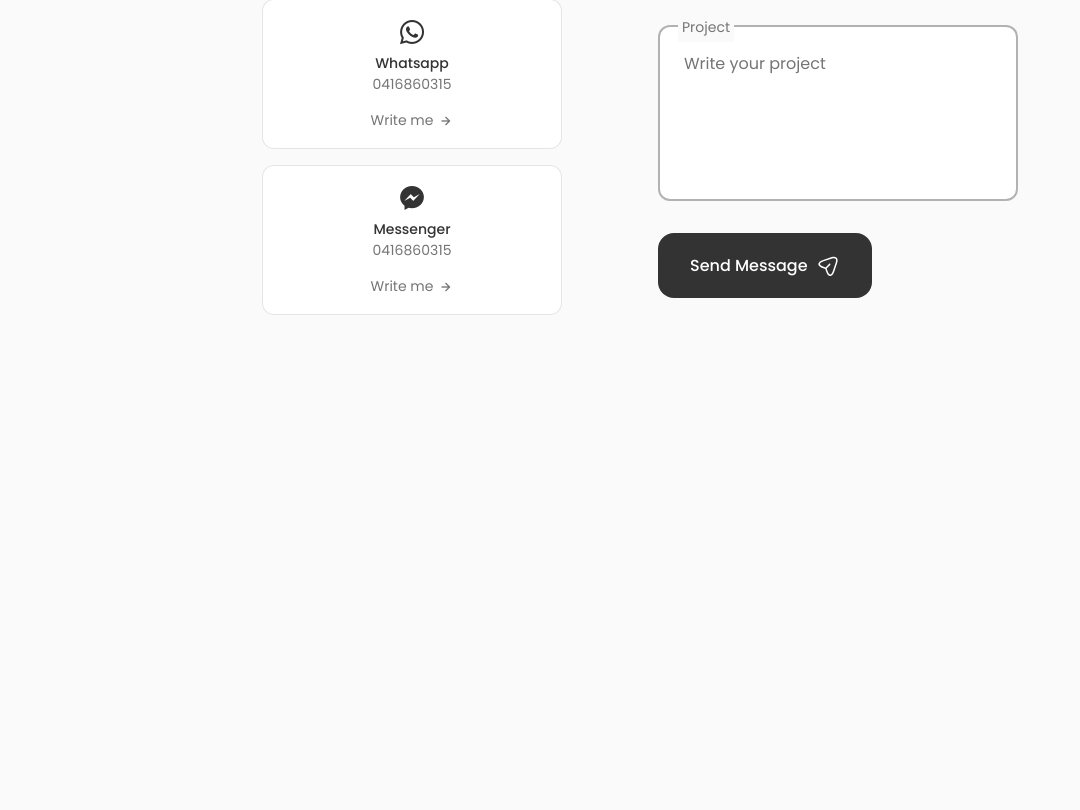
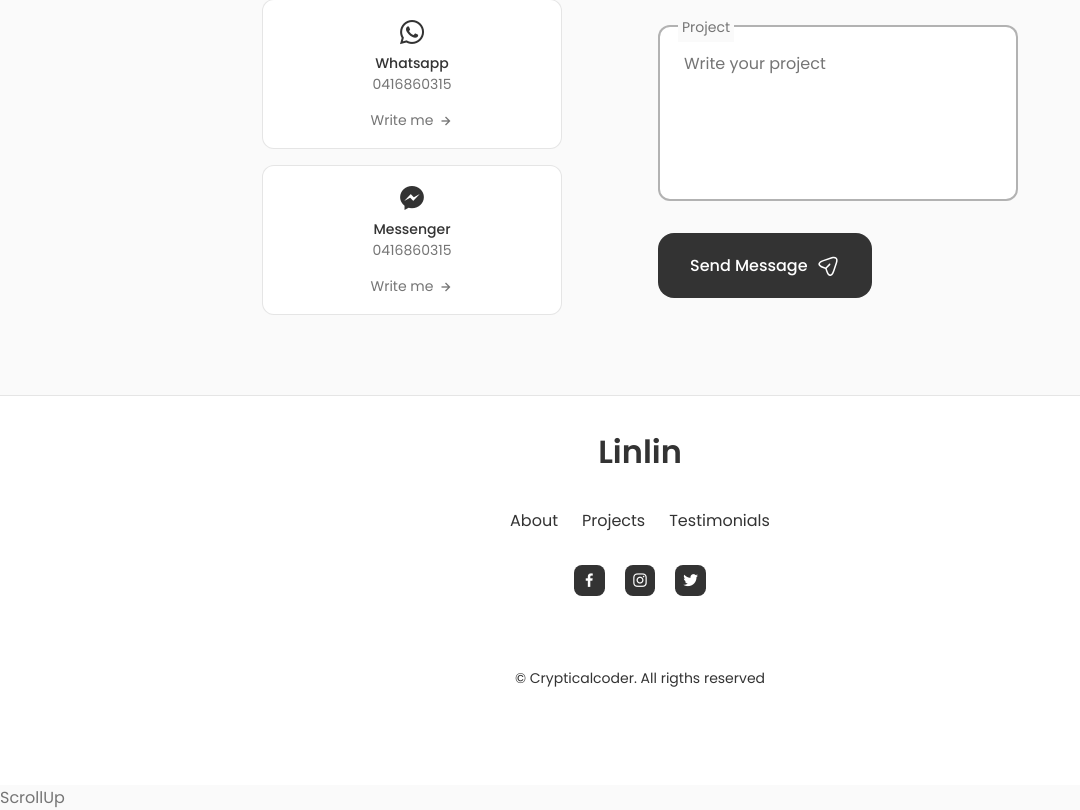
Before and after one commit to LD0315/linlin_website, a React (Create React App) app: page / in a window 1280 px wide. Shown: the part 3984-4794 px from the top of the page, without its empty margins (0-1080 px from the left). Before the commit the page ends 4379 px from the top, so only its background shows below. Built offline with nearby package versions, Linux system fonts and the light colour scheme.

Commit message:
add footer

```diff
--- a/package.json
+++ b/package.json
@@ -3,9 +3,11 @@
   "version": "0.1.0",
   "private": true,
   "dependencies": {
+    "@emailjs/browser": "^3.10.0",
     "@testing-library/jest-dom": "^5.16.5",
     "@testing-library/react": "^13.4.0",
     "@testing-library/user-event": "^13.5.0",
+    "emailjs-com": "^3.2.0",
     "react": "^18.2.0",
     "react-dom": "^18.2.0",
     "react-scripts": "^5.0.1",
--- a/src/App.js
+++ b/src/App.js
@@ -8,6 +8,8 @@
 import Qualification from './components/qualification/Qualification';
 import Testimonials from './components/testimonials/Testimonials';
 import Contact from './components/contact/Contact';
+import Footer from './components/footer/Footer2';
+import ScrollUp from './components/scrollup/ScrollUp';
 
 
 const App = () => {
@@ -24,6 +26,9 @@
       <Testimonials />
       <Contact />
     </main>
+
+      <Footer />
+      <ScrollUp />
     </>
   );
 }
--- a/src/components/contact/Contact.jsx
+++ b/src/components/contact/Contact.jsx
@@ -1,7 +1,16 @@
-import React from 'react';
+import React, { useRef } from 'react';
+import emailjs from '@emailjs/browser';
 import "./contact.css";
 
 const Contact = () => {
+    const form = useRef();
+
+    const sendEmail = (e) => {
+      e.preventDefault();
+
+      emailjs.sendForm('service_w37phds', 'template_2paxg1g', form.current, 'FRmPYDONxQV5eRVnU')
+        e.target.reset()
+    };
     return (
         <section className="contact section" id="contact">
             <h2 className="section__title">Get in touch</h2>
@@ -60,10 +69,12 @@
                 <div className="contact__content">
                     <h3 className="contact__title">Write me your project</h3>
 
-                    <form className="contact__form">
+                    <form ref={form} onSubmit={sendEmail} className="contact__form">
                         <div className="contact__form-div">
                             <label className="contact__form-tag">Name</label>
-                            <input type="name" name="name"
+                            <input
+                                type="name"
+                                name="name"
                                 className="contact__form-input"
                                 placeholder="Insert your name"
                             />
@@ -71,7 +82,9 @@
 
                         <div className="contact__form-div">
                             <label className="contact__form-tag">Mail</label>
-                            <input type="email" name="email"
+                            <input
+                                type="email"
+                                name="email"
                                 className="contact__form-input"
                                 placeholder="Insert your email"
                             />
--- a/src/components/contact/contact.css
+++ b/src/components/contact/contact.css
@@ -116,9 +116,28 @@
   }
   /* For medium devices */
   @media screen and (max-width: 768px) {
+    .contact__container {
+        grid-template-columns: 1fr;
+        row-gap: 3rem;
+    }
+
+    .contact__info {
+        justify-content: center;
+    }
+
+    .contact__form {
+        margin: 0 auto;
+    }
   }
 
   @media screen and (max-width: 576px) {
+    .contact__info {
+        grid-template-columns: 1fr;
+    }
+
+    .contact__form {
+        width: 100%;
+    }
   }
 
   /* For small devices */
--- /dev/null
+++ b/src/components/footer/Footer2.jsx
@@ -0,0 +1,45 @@
+import React from 'react';
+import "./footer.css";
+
+const Footer2 = () => {
+    return (
+       <footer className="footer">
+            <div className="footer__container container">
+                <h1 className="footer__title">Linlin</h1>
+
+                <ul className="footer__list">
+                    <li>
+                        <a href="#about" className="footer__link">About</a>
+                    </li>
+
+                    <li>
+                        <a href="#portfolio" className="footer__link">Projects</a>
+                    </li>
+
+                    <li>
+                        <a href="#testimonials" className="footer__link">Testimonials</a>
+                    </li>
+                </ul>
+
+                <div className="footer__social">
+                    <a href="https://www.facebook.com/" className="footer__social-link" target="_blank" rel="noreferrer">
+                        <i class="bx bxl-facebook"></i>
+                    </a>
+
+                    <a href="https://instagram.com/" className="footer__social-link" target="_blank" rel="noreferrer">
+                        <i class="bx bxl-instagram"></i>
+                    </a>
+
+                    <a href="https://twitter.com/" className="footer__social-link" target="_blank" rel="noreferrer">
+                        <i class="bx bxl-twitter"></i>
+                    </a>
+                </div>
+                <span className="footer__copy">
+                    &#169; Crypticalcoder. All rigths reserved
+                </span>
+            </div>
+       </footer>
+    );
+};
+
+export default Footer2
--- /dev/null
+++ b/src/components/footer/footer.css
@@ -0,0 +1,66 @@
+.footer {
+    background-color: var(--container-color);
+    border-top: 1px solid rgba(0, 0, 0, 0.1);
+}
+
+.footer__container {
+    padding: 2rem 0 6rem;
+}
+
+.footer__title,
+.footer__link {
+    color: var(--title-color);
+}
+
+.footer__title {
+    text-align: center;
+    margin-bottom: var(--mb-2);
+}
+
+.footer__link:hover {
+    color: var(--title-color-dark);
+}
+
+.footer__list {
+    display: flex;
+    justify-content: center;
+    column-gap: 1.5rem;
+    margin-bottom: var(--mb-2);
+}
+
+.footer__social {
+    display: flex;
+    justify-content: center;
+    column-gap: 1.25rem;
+}
+
+.footer__social-link {
+    background-color: var(--title-color);
+    color: var(--container-color);
+    font-size: 1.125rem;
+    padding: 0.4rem;
+    border-radius: 0.5rem;
+    display: inline-flex;
+}
+
+.footer__social-link:hover {
+    background-color: var(--title-color-dark);
+}
+
+.footer__copy {
+    display: block;
+    margin-top: 4.5rem;
+    color: var(--title-color);
+    text-align: center;
+    font-size: var(--small-font-size);
+}
+
+/*=============== BREAKPOINTS ===============*/
+/* For large devices */
+@media screen and (max-width: 992px) {
+    .footer__social-link {
+        padding: 0.25rem;
+        border-radius: 0.25rem;
+        font-size: 1rem;
+    }
+  }
--- /dev/null
+++ b/src/components/scrollup/ScrollUp.jsx
@@ -0,0 +1,9 @@
+import React from 'react'
+
+const ScrollUp = () => {
+    return (
+        <div>ScrollUp</div>
+    )
+}
+
+export default ScrollUp
```
Also changed, not shown: src/components/scrollup/scrollup.css (added), 1 other file (tests, documents, lock files or other folders).
